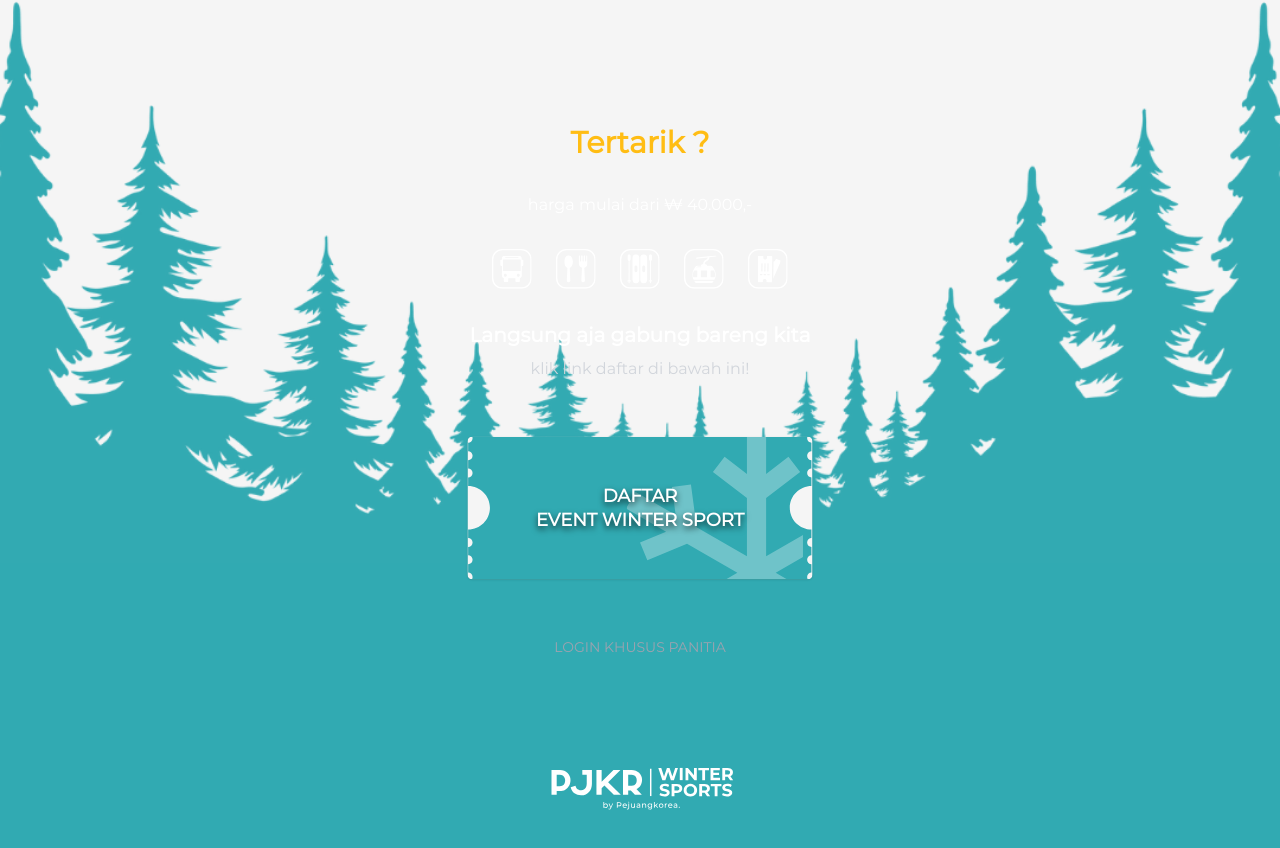
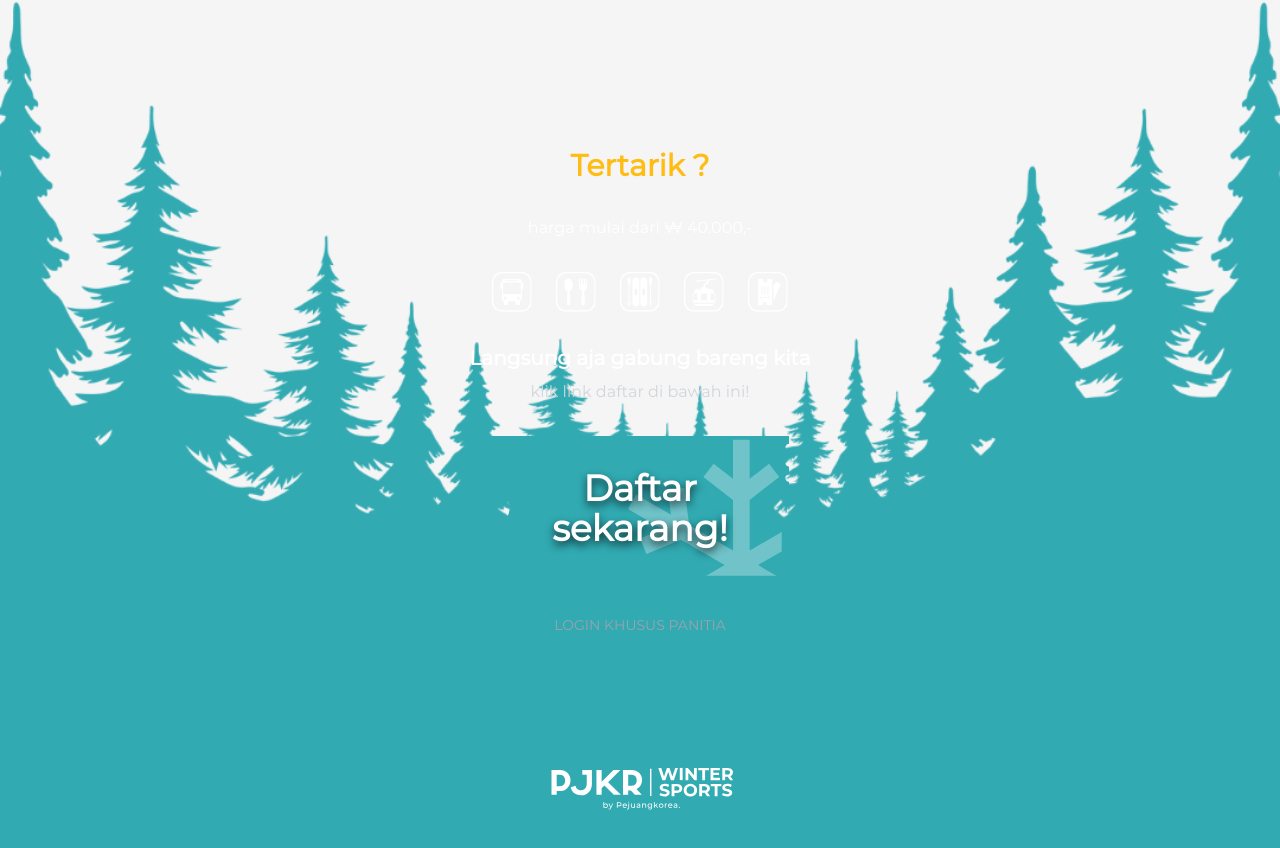
Before and after one commit to PintaAI/pjkr-winter, a Next.js app: page / in a window 1280 px wide. Shown: the part 2914-3762 px from the top of the page. Built offline with nearby package versions, Linux system fonts and the light colour scheme.

Commit message:
update ui

```diff
--- a/components/auth/cta-content.tsx
+++ b/components/auth/cta-content.tsx
@@ -33,18 +33,21 @@ export function CTAContent() {
 
         {/* Registration Button */}
         <div className="w-full mx-auto px-4 z-10">
-          <Link href="/event-registration" className="block">
-            <Button
-              className="w-[460px] h-[190px] text-white font-bold scale-75 text-2xl py-6 relative bg-background transition-colors"
-              style={{
-                backgroundImage: 'url("/tiket.svg")',
-                backgroundSize: 'cover',
-                backgroundPosition: 'center',
-                border: 'none'
-              }}
-            >
-              <p className="drop-shadow-[0_4px_4px_rgba(0,0,0,0.75)]">DAFTAR<br /> EVENT WINTER SPORT</p>
-            </Button>
+          <Link
+            href="/event-registration"
+            className="block transition-transform hover:scale-105 duration-300 relative"
+          >
+            <Image
+              src="/tiket.svg"
+              alt="Registration Ticket"
+              width={300}
+              height={150}
+              className="mx-auto"
+              priority
+            />
+            <div className="absolute top-1/2 left-1/2 transform -translate-x-1/2 -translate-y-1/2">
+              <p className="text-4xl font-bold text-center text-white drop-shadow-[0_4px_4px_rgba(0,0,0,0.75)]">Daftar sekarang!</p>
+            </div>
           </Link>
         </div>
 
--- a/components/event/bus-form.tsx
+++ b/components/event/bus-form.tsx
@@ -4,6 +4,7 @@ import { Card, CardContent } from "@/components/ui/card"
 import { Progress } from "@/components/ui/progress"
 import { cn } from "@/lib/utils"
 import { BusFront } from "lucide-react"
+import { Badge } from "../ui/badge"
 
 interface BusData {
   id: string
@@ -25,8 +26,11 @@ export default function BusForm({
 }: BusFormProps) {
   return (
     <div className="space-y-4">
-      <h2 className="text-xl sm:text-xl font-semibold">PILIH BUS</h2>
-      <p className="text-sm text-gray-500">Pilih bus yang masih tersedia bangkunya</p>
+      <div className="flex items-center gap-2 px-3 py-1 rounded-md -ml-12">
+        <Badge variant="default" className="bg-accent rounded-sm text-black">3</Badge>
+        <h2 className="text-lg font-semibold">PILIH BUS</h2>
+      </div>
+      <p className="text-sm text-gray-500 ml-3">Pilih bus yang masih tersedia bangkunya</p>
       <div className="grid grid-cols-2 gap-4">
         {busData.map((bus) => {
           const isFull = bus.terisi >= bus.kapasitas
--- a/components/event/event-registration-form.tsx
+++ b/components/event/event-registration-form.tsx
@@ -13,6 +13,7 @@ import TicketForm, { TicketData } from './ticket-form'
 import BusForm, { BusData } from './bus-form'
 import OptionalItemForm, { OptionalItemData } from './optional-item-form'
 import SummaryForm from './summary-form'
+import { Badge } from '../ui/badge'
 
 // Simple spinner component
 function Spinner() {
@@ -249,7 +250,7 @@ export default function EventRegistrationForm() {
       ) : (
         <form onSubmit={handleSubmit} className="space-y-6 max-w-7xl mx-auto py-4 sm:py-8 px-4 relative">
           {/* Timeline Guide */}
-          <div className="absolute left-4 sm:left-8 top-8 bottom-8">
+          <div className="absolute left-4 sm:left-8 top-8 bottom-8 -z-10">
             <div className="absolute left-4 top-0 bottom-0 border-l-2 border-dashed border-gray-400" />
           </div>
           {/* Main Content with padding for timeline */}
@@ -299,14 +300,16 @@ export default function EventRegistrationForm() {
               totalHarga={totalHarga}
             />
 
+            <div className="space-y-4">
+              <div className="flex items-center gap-2 px-3 py-1 rounded-md -ml-12">
+                <Badge variant="default" className="bg-accent rounded-sm text-black">6</Badge>
+                <h2 className="text-lg font-semibold">BUKTI PEMBAYARAN</h2>
+              </div>
               <div className="rounded-lg border bg-card text-card-foreground shadow-sm p-6">
                 <div className="space-y-4">
-                <div>
-                  <h3 className="text-lg font-semibold">Bukti Pembayaran</h3>
-                  <p className="text-sm text-muted-foreground">
+                  <p className="text-sm text-gray-500 ml-3">
                     Silahkan Transfer ke rekening BCA 1234567890 a/n PT. Acme Corp
                   </p>
-                </div>
                   <div className="space-y-2">
                     <FileUpload onChange={handleFileUpload} />
                     {errors.buktiPembayaran && (
@@ -315,6 +318,7 @@ export default function EventRegistrationForm() {
                     {formData.buktiPembayaran && (
                       <p className="text-sm text-green-500">✓ Bukti pembayaran berhasil diunggah</p>
                     )}
+                  </div>
                 </div>
               </div>
             </div>
--- a/components/event/optional-item-form.tsx
+++ b/components/event/optional-item-form.tsx
@@ -1,6 +1,6 @@
 "use client"
 
-import { Card, CardContent, CardHeader, CardTitle } from "@/components/ui/card"
+import { Card, CardContent } from "@/components/ui/card"
 import { Badge } from "@/components/ui/badge"
 import { Checkbox } from "@/components/ui/checkbox"
 import { cn, formatWon } from "@/lib/utils"
@@ -24,16 +24,13 @@ export default function OptionalItemForm({
   onOptionalItemChange
 }: OptionalItemFormProps) {
   return (
-    <Card className="shadow-sm">
-      <CardHeader className="pb-4">
-        <CardTitle className="text-lg sm:text-xl flex items-center gap-2">
-          <span>Item Tambahan</span>
+    <div className="space-y-4">
+      <div className="flex items-center gap-2 px-3 py-1 rounded-md -ml-12">
+        <Badge variant="default" className="bg-accent rounded-sm text-black">4</Badge>
+        <h2 className="text-lg font-semibold">ITEM TAMBAHAN</h2>
         <Badge variant="secondary" className="text-xs">Opsional</Badge>
-        </CardTitle>
-      </CardHeader>
-      <CardContent>
-        <p className="text-sm text-gray-500 mb-4">Pilih item tambahan yang lo butuhin</p>
-
+      </div>
+      <p className="text-sm text-gray-500 ml-3">Pilih item tambahan yang lo butuhin</p>
       <div className="flex flex-col lg:flex-row gap-4">
         {optionalItemData.map((item) => {
           const isSelected = selectedIds.includes(item.id)
@@ -74,8 +71,7 @@ export default function OptionalItemForm({
           )
         })}
       </div>
-      </CardContent>
-    </Card>
+    </div>
   )
 }
 
--- a/components/event/peserta-form.tsx
+++ b/components/event/peserta-form.tsx
@@ -2,6 +2,7 @@
 
 import { User } from 'lucide-react'
 import { Card, CardContent, CardHeader, CardTitle } from "@/components/ui/card"
+import { Badge } from "@/components/ui/badge"
 import { Label } from "@/components/ui/label"
 import { Input } from "@/components/ui/input"
 import { Textarea } from "@/components/ui/textarea"
@@ -62,8 +63,11 @@ export default function PesertaForm({
 }: PesertaFormProps) {
   return (
     <div className="space-y-4">
-      <div className="flex justify-between items-center">
-        <h2 className="text-lg sm:text-xl font-semibold">Data Peserta</h2>
+      <div className="flex justify-between items-center relative">
+        <div className="flex items-center gap-2 px-3 py-1 rounded-md -ml-12">
+          <Badge variant="default" className="bg-accent rounded-sm text-black">1</Badge>
+          <h2 className="text-lg font-semibold">DATA PESERTA</h2>
+        </div>
         <Button
           type="button"
           variant="outline"
--- a/components/event/summary-form.tsx
+++ b/components/event/summary-form.tsx
@@ -1,6 +1,7 @@
 "use client"
 
-import { Card, CardContent, CardHeader, CardTitle } from "@/components/ui/card"
+import { Card, CardContent } from "@/components/ui/card"
+import { Badge } from "@/components/ui/badge"
 import { formatWon } from "@/lib/utils"
 import { BusData } from "./bus-form"
 import { OptionalItemData } from "./optional-item-form"
@@ -28,11 +29,13 @@ export default function SummaryForm({
   totalHarga
 }: SummaryFormProps) {
   return (
+    <div className="space-y-4">
+      <div className="flex items-center gap-2 px-3 py-1 rounded-md -ml-12">
+        <Badge variant="default" className="bg-accent rounded-sm text-black">5</Badge>
+        <h2 className="text-lg font-semibold">RINGKASAN PILIHAN</h2>
+      </div>
       <Card className="shadow-sm">
-      <CardHeader className="pb-4">
-        <CardTitle className="text-lg sm:text-xl">Ringkasan Pilihan</CardTitle>
-      </CardHeader>
-      <CardContent className="space-y-3">
+        <CardContent className="space-y-3 p-4">
           <div className="space-y-2">
             <div className="flex justify-between items-center">
               <span className="font-medium">Jumlah Peserta:</span>
@@ -75,5 +78,6 @@ export default function SummaryForm({
           </div>
         </CardContent>
       </Card>
+    </div>
   )
 }
--- a/components/event/ticket-form.tsx
+++ b/components/event/ticket-form.tsx
@@ -24,8 +24,11 @@ export default function TicketForm({
 }: TicketFormProps) {
   return (
     <div className="space-y-4">
-      <h2 className="text-xl sm:text-xl font-semibold">PILIH TIKET</h2>
-      <p className="text-sm text-gray-500">Pilih tipe tiket yang cocok buat mu</p>
+      <div className="flex items-center gap-2 px-3 py-1 rounded-md -ml-12">
+        <Badge variant="default" className="bg-accent rounded-sm text-black">2</Badge>
+        <h2 className="text-lg font-semibold">PILIH TIKET</h2>
+      </div>
+      <p className="text-sm text-gray-500 ml-3">Pilih tipe tiket yang cocok buat mu</p>
       <div className="flex flex-col lg:flex-row gap-4">
         {ticketData.map((ticket) => {
           const isSelected = selectedType === ticket.tipe
```
Lines whose indentation alone changed are shown as unchanged.
